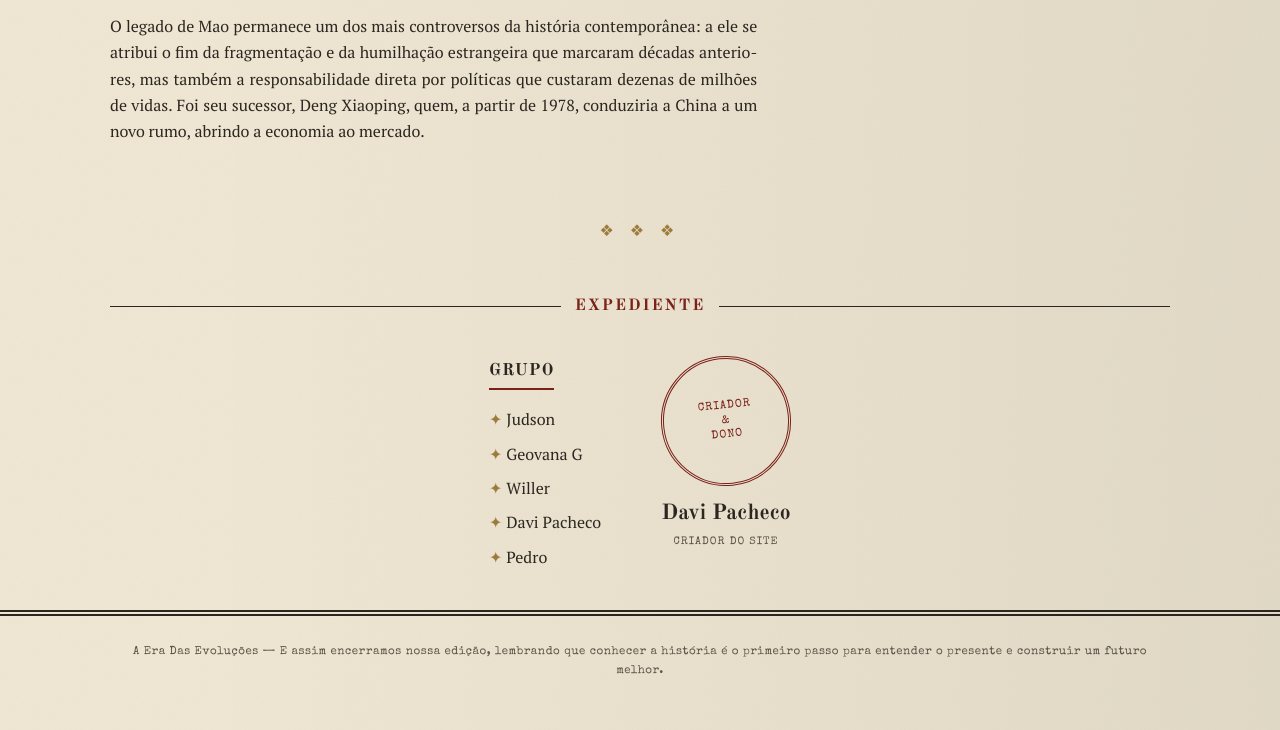
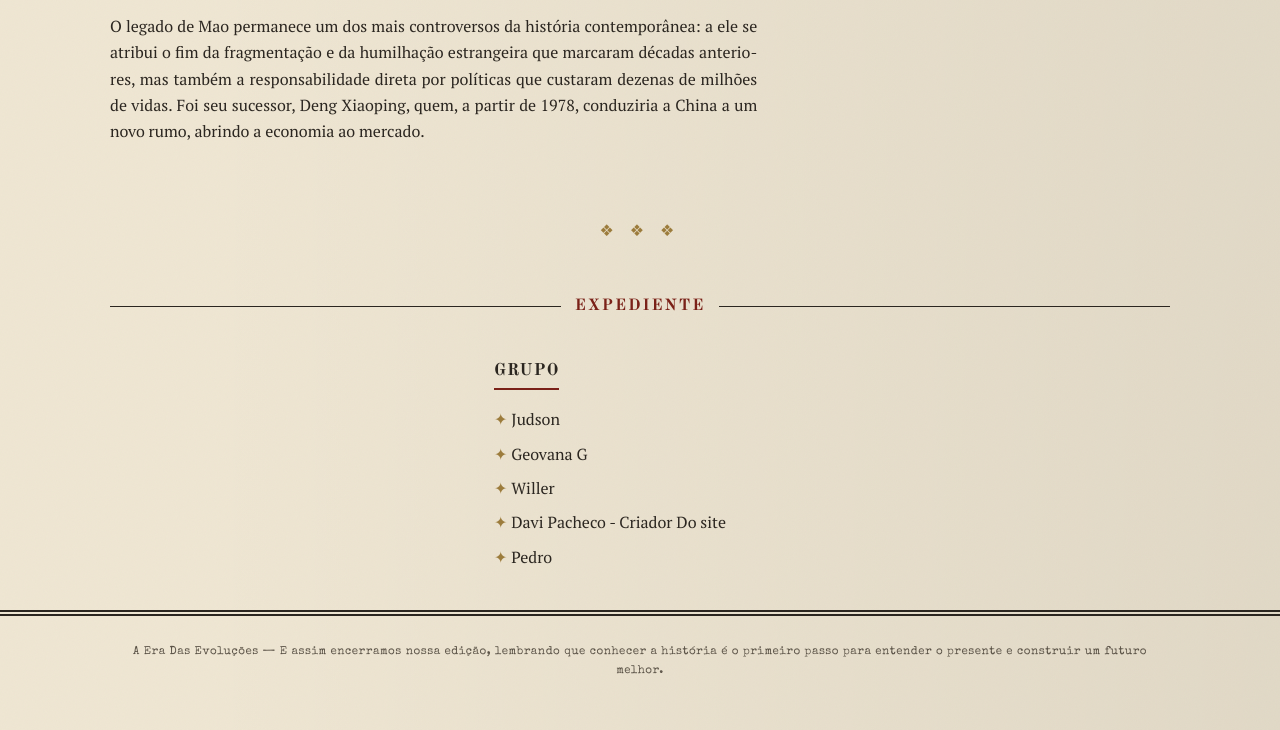
Before and after one commit to pachecodavi2011-design/Jornal_Brasil, a plain HTML site: page index.html in a window 1280 px wide. Shown: the part 8948-9678 px from the top of the page. Drawn offline with nearby package versions, Linux system fonts and the light colour scheme.

Commit message:
Update index.html

```diff
--- a/index.html
+++ b/index.html
@@ -720,7 +720,7 @@
         <li>Judson</li>
         <li>Geovana G</li>
         <li>Willer</li>
-        <li>Davi Pacheco</li>
+        <li>Davi Pacheco - Criador Do site</li>
         <li>Pedro</li>
       </ul>
     </div>
@@ -735,11 +735,7 @@
         ============================================================ -->
 
 
-      <div class="owner-stamp">CRIADOR<br>&amp;<br>DONO</div>
-      <p class="owner-name">Davi Pacheco</p>
-      <p class="owner-sub">Criador do Site</p>
-    </div>
-  </section>
+
 
 </main>
 
```
